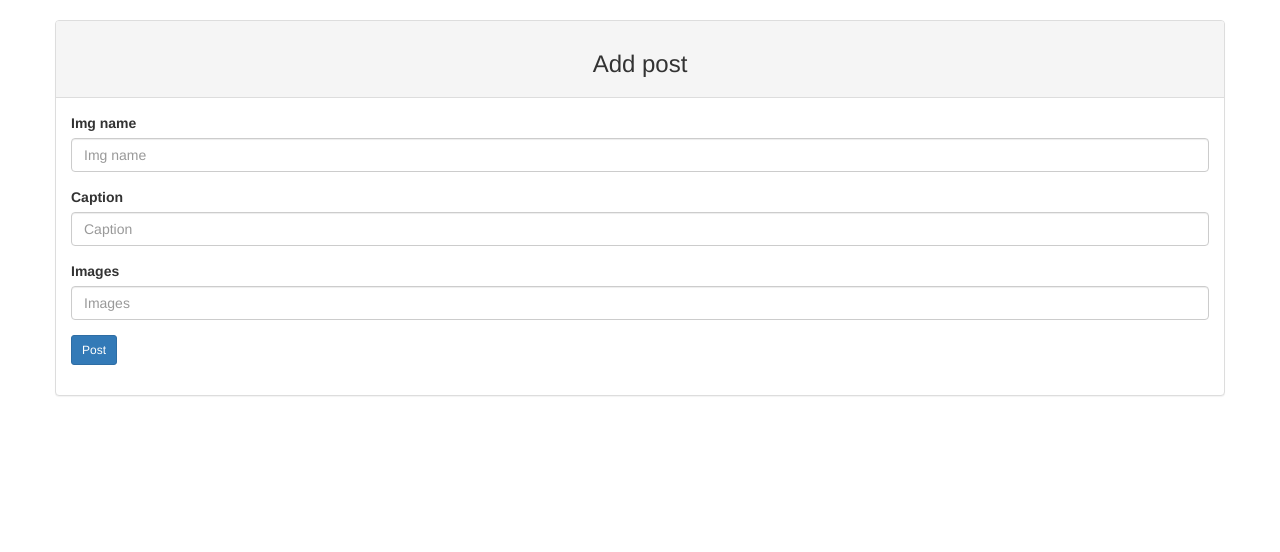
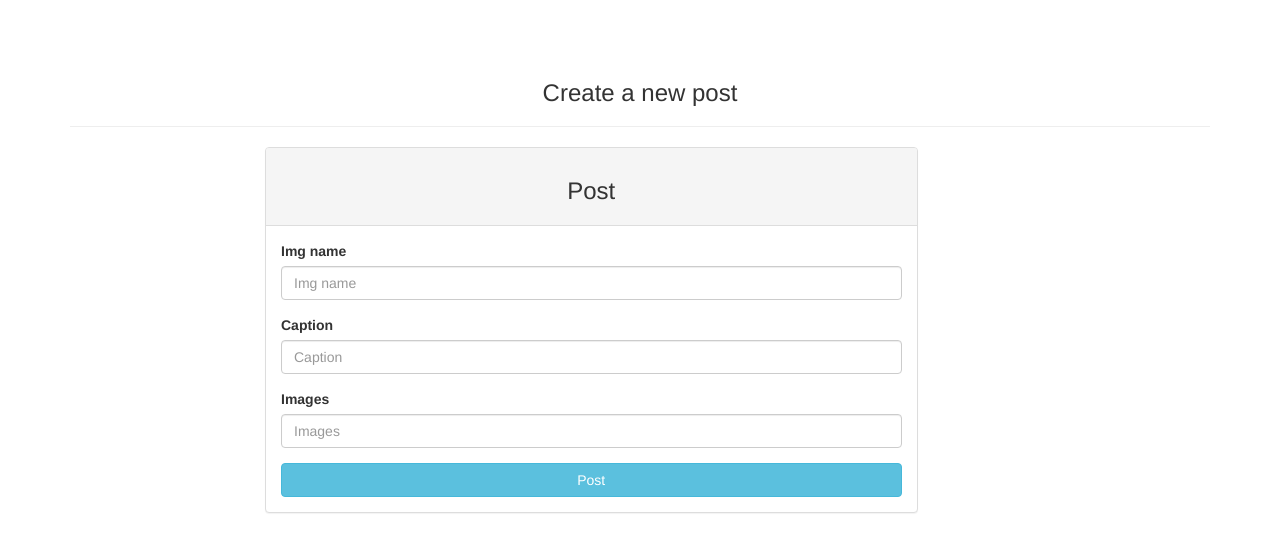
Before and after one commit to jLuseno161/InstaClone, a Django app: template insta/templates/new_post.html in a window 1280 px wide. Shown: the part 50-602 px from the top of the page. Run offline with Django 3.2, Linux system fonts and the light colour scheme; the template is opened without the code that fills it: values that come from a table or form of the project are taken from there, others are empty; some libraries are stand-ins or nearby versions.

Commit message:
make changes in style

```diff
--- a/insta/templates/new_post.html
+++ b/insta/templates/new_post.html
@@ -1,26 +1,34 @@
 {%extends "base.html"%}
 {% load bootstrap3 %}
 {% block content %}
+<br><br>
 <div class="container">
+    <h3 class="text-center">Create a new post</h3>
+    <hr>
     <div class="row">
-        <div class="mx-auto card p-5 mt-5">
+        <div class="col-md-2"> </div>
+        <div class="col-md-7">
+
             <div class="panel panel-default">
                 <div class="panel-heading">
-                    <h3 class="text-center">Add post</h3>
+                    <h3 class="text-center">Post</h3>
                 </div>
                 <div class="panel-body">
                     <form action="{%url 'post'%}" method="post" enctype="multipart/form-data">
                         {% csrf_token %}
                         {% bootstrap_form form %}
                         <div class="form-group">
-                            <input type="submit" class="btn btn-primary btn-sm" value="Post">
+                            <input type="submit" class="btn btn-info col-md-12" value="Post">
                         </div>
                         <input type="hidden" name="next" value="{{next}}">
                     </form>
                 </div>
             </div>
         </div>
+
     </div>
 </div>
 
+
+
 {% endblock %}
```
